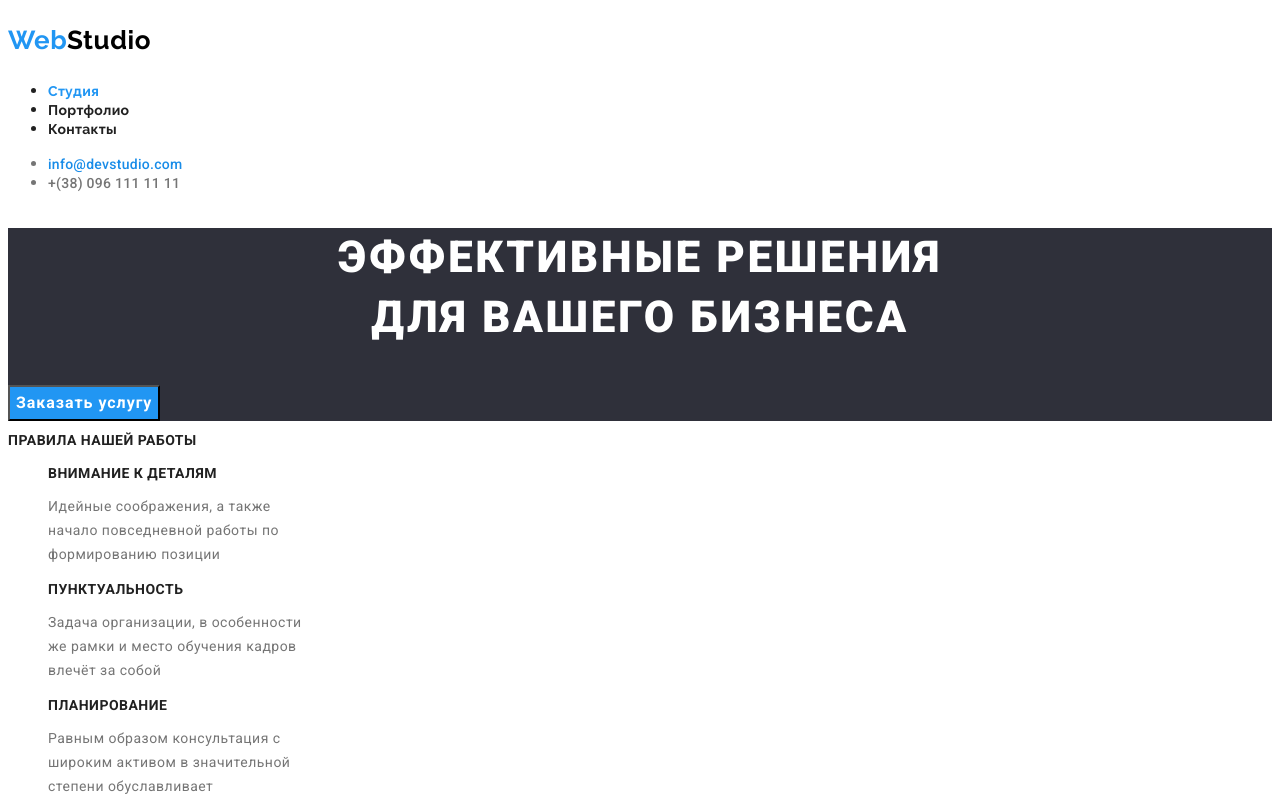
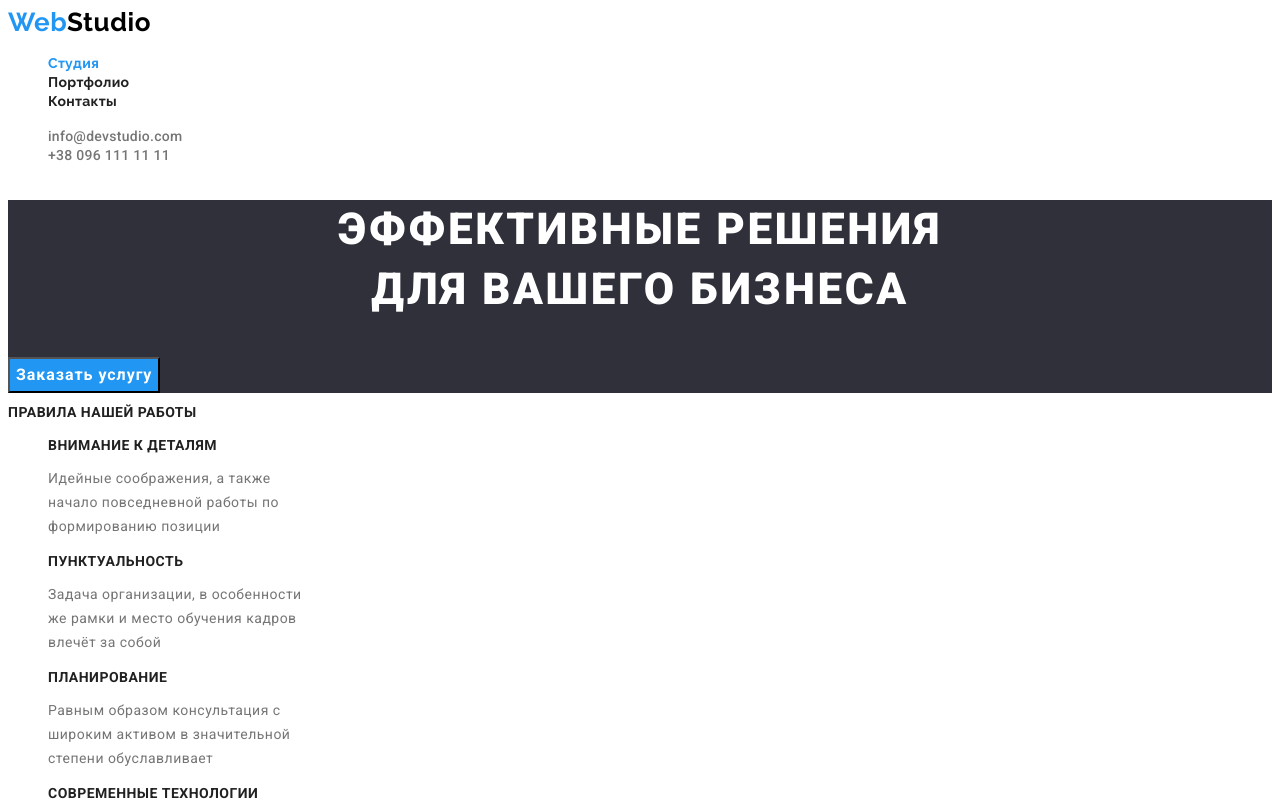
Before and after one commit to Sergio-CZ/goit-markup-hw-02, a plain HTML site: page index.html in a window 1280 px wide. Shown: the top 805 px of the page. Drawn offline with Linux system fonts and the light colour scheme.

Commit message:
HW 2 6-13 04-08-2022
 Помилки виправлено.

```diff
--- a/css/styles.css
+++ b/css/styles.css
@@ -1,4 +1,4 @@
-/* Цвет основы и основной цвет страницы */
+/* Цвет основы и цветoвая гамма страницы */
 :root {
   --text-color:  #757575;
   --title-color: #212121;
@@ -12,6 +12,8 @@
   --color-button-blue: #188CE8;
 }
 
+/* Основные шрифт, цвет шрифта и др. */
+
 body {
   background-color:#FFFFFF;
   color: var(--title-color);
@@ -21,12 +23,12 @@ body {
 }
 
 /* Полезное правило для удаления атрибутов в списке */
+
 .list {
 list-style: none;
 }
+
 /* Первая страница Студия */
-
-/* Цвет текста логотипа в хедере */
 
 .studio-logo {
   color: var(--color-black);
@@ -80,7 +82,7 @@ list-style: none;
   color: var(--color-blue);
 }
 
-.contact-list {
+.contact {
   color: var(--text-color);
 }
 .contact-link {
@@ -94,17 +96,6 @@ list-style: none;
 .contact-link:hover,
 .contact-link:focus {
   color: var(--color-blue);
-}
-
-.contact-list {
-  color:var(--text-color);
-}
-.contact-list .contact-light {
-  color: var(--color-button-blue);
-    font-size: 14px;
-    line-height: 1.17;
-    letter-spacing: 0.02em;
-    text-decoration-line: none;
 }
 
 .text {
@@ -133,6 +124,7 @@ list-style: none;
 .button:focus {
   background-color: var(--color-button-blue);
 }
+
 .rules-list {
   color: var(--title-color);
   font-weight: 700;
--- a/index.html
+++ b/index.html
@@ -15,20 +15,18 @@
 <body>
     <header>
         <!--Шапка страницы-->
-        <p class="studio-logo"><span class="web-logo">Web</span>Studio</p>
+        <a class="studio-logo" href="index.html" title="Наш Логотип"><span class="web-logo">Web</span>Studio</a>
         <nav>
-            <ul class="site-pages">
-                <li><a href="./studio.html" target="_blank" title="Наша Студия" class="light">Студия</a></li>
-                <li><a href="./portfolio.html" title="Наши проекты"
-                        class="studio-web">Портфолио</a></li>
-                <li><a href="" title="Наши контакты" class="studio-web">Контакты</a></li>
+            <ul class="site-pages list">
+                <li><a class="light" href="./index.html" title="Наша Студия">Студия</a></li>
+                <li><a class="studio-web" href="./portfolio.html" title="Наши проекты">Портфолио</a></li>
+                <li><a class="studio-web" href="./index.html" title="Наши контакты">Контакты</a></li>
             </ul>
         </nav>
         <div>
-
-            <ul class="contact-list">
-                <li><a href="mailto:info@devstudio.com" class="contact-light">info@devstudio.com</a></li>
-                <li><a href="tel:+380961111111" class="contact-link">+(38) 096 111 11 11</a></li>
+            <ul class="contact list">
+                <li><a class="contact-link" href="mailto:info@devstudio.com">info@devstudio.com</a></li>
+                <li><a class="contact-link" href="tel:+380961111111">+38 096 111 11 11</a></li>
             </ul>
         </div>
     </header>
@@ -101,12 +99,12 @@
     <footer>
         <!--Заключительная часть HW 2-->
         <address class="section-address">
-            <p class="address-studio"><span class="web-logo">Web</span>Studio</p>
+            <a class="address-studio" href="./index.html" title="Наш Логотип"><span class="web-logo">Web</span>Studio</a>
             <ul class="list">
-                <li><a href="https://google.maps/" rel="noopener noreferrer" class="address-text">г. Киев, пр-т
+                <li><a class="address-text" href="https://google.maps/" rel="noopener noreferrer">г. Киев, пр-т
                         Леси Украинки, 26</a></li>
-                <li><a href="mailto:info@example.com" class="address-info">info@example.com</a></li>
-                <li><a href="tel:+380991111111" class="address-info">+(38) 099 111 11 11</a></li>
+                <li><a class="address-info" href="mailto:info@example.com">info@example.com</a></li>
+                <li><a class="address-info" href="tel:+380991111111">+38 099 111 11 11</a></li>
             </ul>
         </address>
     </footer>
```
Also changed, not shown: portfolio.html (+13 -13 lines), studio.html (deleted, +0 -12 lines).
